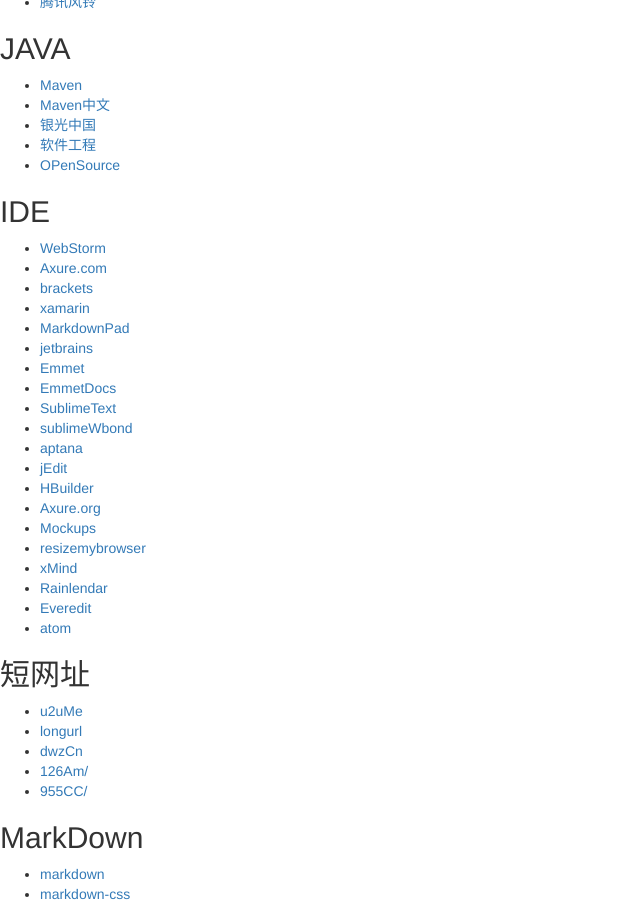
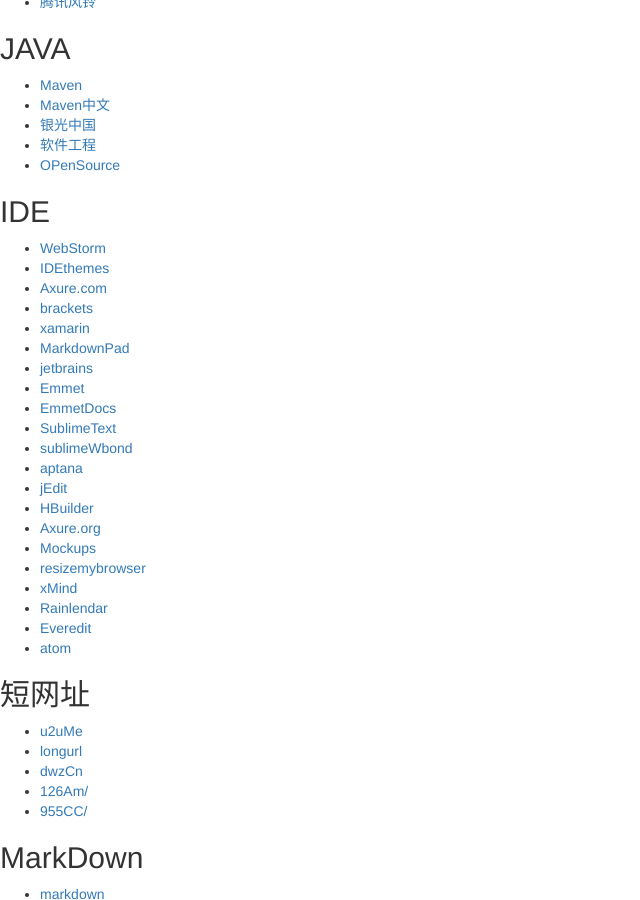
Before and after one commit to wkylin/wkylin.github.com, a Jekyll site: the page built from tech.html, in a window 1280 px wide and 900 px high, scrolled down 3221 px. Shown: the whole window, without its empty margins (0-640 px from the left). Built offline with Jekyll 4.4.1, drawn with Linux system fonts in a browser that asks for light colours; nearby versions of some CDN libraries; library files that are not in the unit come from our copies; comment, search, counter and statistics services are not loaded.

Commit message:
站内搜索

```diff
--- a/_includes/JB/searchbox
+++ b/_includes/JB/searchbox
@@ -1,7 +1,7 @@
 <form method="get" action="http://www.google.com/search" target="google_window" style="margin-bottom: 0px;">
    <div>
         <input type="text" value="" name="q" style="width:200px;height:20px;padding:3px;"/>
-        <input type="submit" name=”btnG” id="searchsubmit" value=" 站内搜索 "style="width:60px;height:26px;line-height:26px;" />
+        <input type="submit" name=”btnG” id="searchsubmit" value=" 站内搜索 "style="width:60px;height:26px;line-height:18px;" />
     </div>
     <input type="hidden" name="ie" value="UTF-8" />
     <input type="hidden" name="oe" value="UTF-8" />
--- a/css3link.html
+++ b/css3link.html
@@ -9,6 +9,7 @@
     <h2>前端组织</h2>
 </div>
 <ul class="ui-list fn-clear">
+    <li class="ui-list-item"><a href="http://div.io/" target="_blank">DivIo</a></li>
     <li class="ui-list-item"><a href="http://f2e.im/" target="_blank">F2E</a></li>
     <li class="ui-list-item"><a href="http://www.w3cplus.com/" target="_blank">w3cplus</a></li>
     <li class="ui-list-item"><a href="http://liuxiaofan.com/" target="_blank">liuxiaofan</a></li>
@@ -39,6 +40,7 @@
     <li class="ui-list-item"><a href="http://www.58img.com/" target="_blank">前端资源</a></li>
     <li class="ui-list-item"><a href="http://www.qianduan.com/" target="_blank">前端网</a></li>
     <li class="ui-list-item"><a href="http://webbb.com.cn" target="_blank">webbb</a></li>
+    <li class="ui-list-item"><a href="http://www.gbtags.com/gb/index.htm" target="_blank">极客课程</a></li>
 </ul>
 <div class="ui-title fn-clear">
     <h2>CSS FrameWork</h2>
--- a/tech.html
+++ b/tech.html
@@ -156,6 +156,7 @@
 </div>
 <ul class="ui-list fn-clear">
     <li class="ui-list-item"><a href="http://www.jetbrains.com/webstorm/" target="_blank"><span class="ft-red">WebStorm</span></a></li>
+    <li class="ui-list-item"><a href="http://ideacolorthemes.org/themes/" target="_blank"><span class="ft-red">IDEthemes</span></a></li>
     <li class="ui-list-item"><a href="http://www.axure.com/" target="_blank"><span class="ft-red">Axure.com</span></a></li>
     <li class="ui-list-item"><a href="http://brackets.io/" target="_blank">brackets</a></li>
     <li class="ui-list-item"><a href="https://xamarin.com/studio" target="_blank">xamarin</a></li>
```
